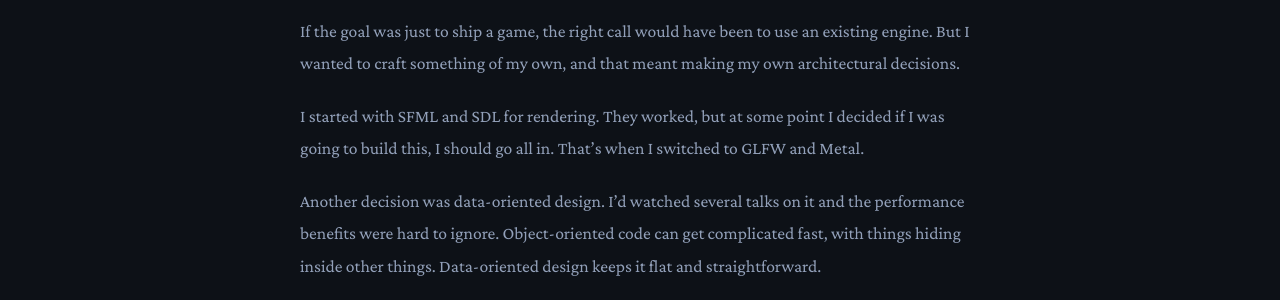
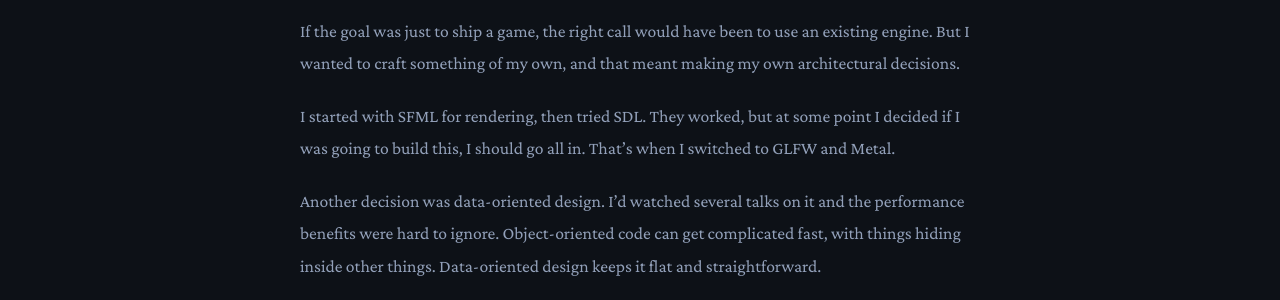
Before and after one commit to corundumengine/corundumengine.github.io, a Jekyll site: the page built from _posts/2026-06-22-introduction.md, in a window 1280 px wide and 900 px high, scrolled down 420 px. Shown: the part 154-454 px from the top of the window. Built offline with Jekyll 4.4.1, drawn with Linux system fonts in a browser that asks for light colours.

Commit message:
Update 2026-06-22-introduction.md

```diff
--- a/_posts/2026-06-22-introduction.md
+++ b/_posts/2026-06-22-introduction.md
@@ -14,7 +14,7 @@ Corundum Engine is my attempt to build something in that tradition. A 2D isometr
 
 If the goal was just to ship a game, the right call would have been to use an existing engine. But I wanted to craft something of my own, and that meant making my own architectural decisions.
 
-I started with SFML and SDL for rendering. They worked, but at some point I decided if I was going to build this, I should go all in. That's when I switched to GLFW and Metal.
+I started with SFML for rendering, then tried SDL. They worked, but at some point I decided if I was going to build this, I should go all in. That's when I switched to GLFW and Metal.
 
 Another decision was data-oriented design. I'd watched several talks on it and the performance benefits were hard to ignore. Object-oriented code can get complicated fast, with things hiding inside other things. Data-oriented design keeps it flat and straightforward.
 
```
